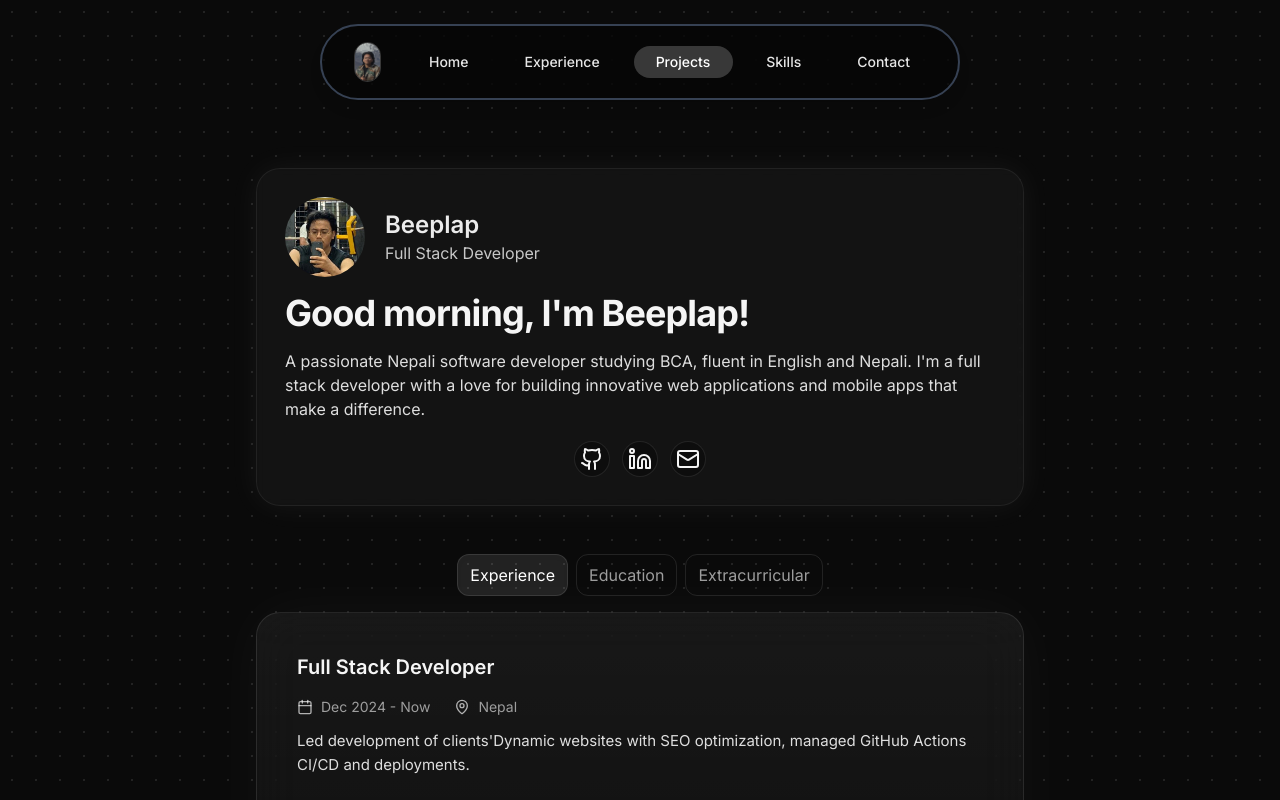
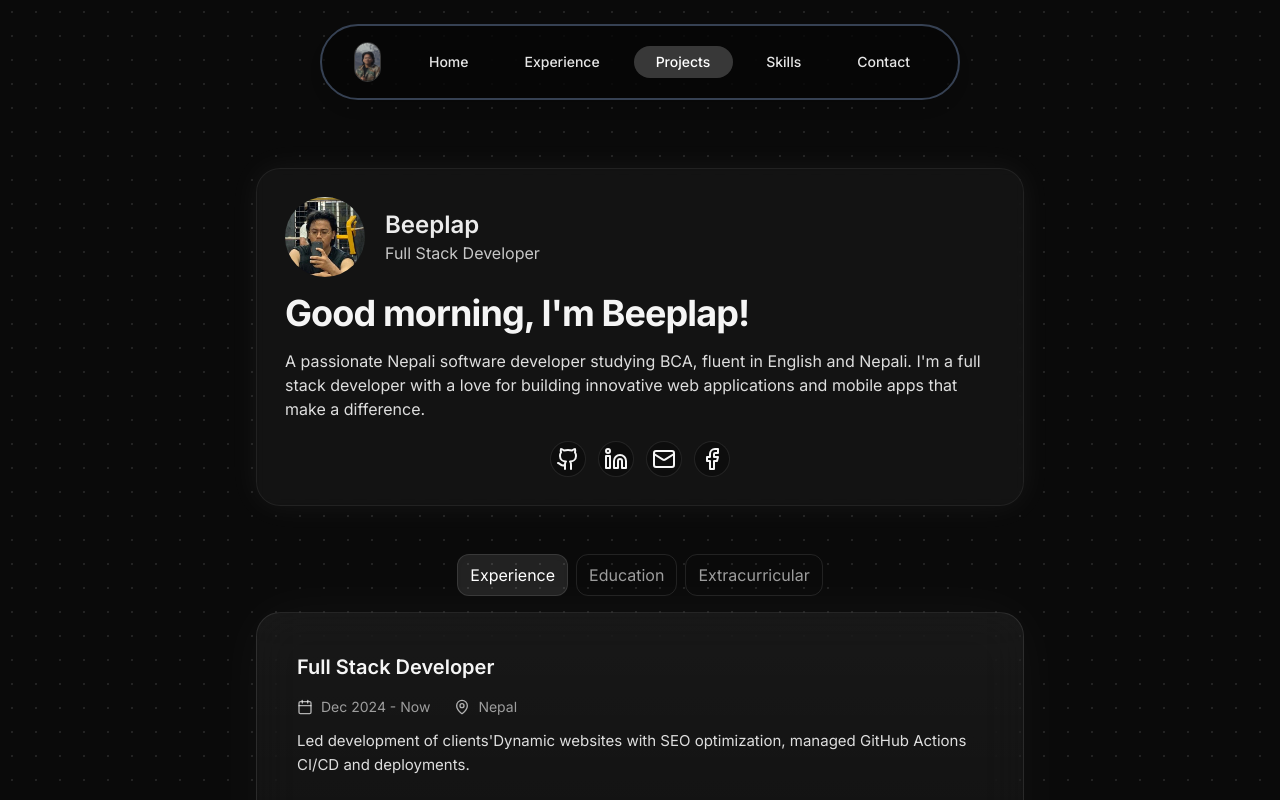
Before and after one commit to Beeplap/My-portfolio, a React (Vite) app: page / in a window 1280 px wide. Shown: the top 800 px of the page. Built offline with nearby package versions, Linux system fonts and the light colour scheme; the HTML template or start-up script is replaced by a standard one.

Commit message:
feat: Enhance personal profile with additional social media links and home location in schema; update footer and hero components to include Facebook icon and link.

```diff
--- a/index.html
+++ b/index.html
@@ -79,15 +79,21 @@
         "@context": "https://schema.org",
         "@type": "Person",
         "name": "Beeplap Gharti Magar",
+        "alternateName": ["Beeplap", "Beeplap G. Magar"],
         "url": "https://beeplap.com.np",
         "sameAs": [
           "https://github.com/Beeplap",
-          "https://linkedin.com/in/beeplap",
-          "https://x.com/Beeplap"
+          "https://www.linkedin.com/in/beeplap/",
+          "https://x.com/beeplap01",
+          "https://www.facebook.com/beeplap.g.magar"
         ],
         "jobTitle": "Full-Stack Developer",
         "description": "Full-Stack Developer specializing in modern web applications with React, Tailwind CSS, and Supabase.",
         "image": "https://beeplap.com.np/og-image.jpg",
+        "homeLocation": {
+          "@type": "Country",
+          "name": "Nepal"
+        },
         "worksFor": {
           "@type": "Organization",
           "name": "Freelance / Personal Projects"
--- a/src/components/Footer.tsx
+++ b/src/components/Footer.tsx
@@ -1,4 +1,4 @@
-import { Github, Linkedin, Mail } from "lucide-react";
+import { Github, Linkedin, Mail, Facebook } from "lucide-react";
 
 const Footer = () => {
   const openMailClient = (e: React.MouseEvent<HTMLAnchorElement>) => {
@@ -40,6 +40,15 @@ const Footer = () => {
               <Linkedin className="h-5 w-5" />
             </a>
             <a
+              href="https://www.facebook.com/beeplap.g.magar"
+              target="_blank"
+              rel="noopener noreferrer"
+              className="text-muted-foreground hover:text-primary transition-all duration-300 hover:scale-110"
+              aria-label="Facebook"
+            >
+              <Facebook className="h-5 w-5" />
+            </a>
+            <a
               href="mailto:ghartibeeplap@gmail.com"
               onClick={openMailClient}
               className="relative group inline-flex items-center text-muted-foreground hover:text-primary transition-all duration-300 hover:scale-110"
--- a/src/components/Hero.tsx
+++ b/src/components/Hero.tsx
@@ -1,4 +1,4 @@
-import { Github, Linkedin, Mail } from "lucide-react";
+import { Github, Linkedin, Mail, Facebook } from "lucide-react";
 
 
 const Hero = () => {
@@ -76,6 +76,15 @@ const Hero = () => {
               >
                 <Mail className="h-4.5 w-4.5" />
               </a>
+              <a
+                href="https://www.facebook.com/beeplap.g.magar"
+                target="_blank"
+                rel="noopener noreferrer"
+                aria-label="Facebook"
+                className="h-9 w-9 rounded-full border border-border/70 bg-background/60 flex items-center justify-center hover:shadow-[0_0_18px_hsl(var(--primary)/0.22)] transition-shadow"
+              >
+                <Facebook className="h-4.5 w-4.5" />
+              </a>
             </div>
           </div>
         </div>
```
